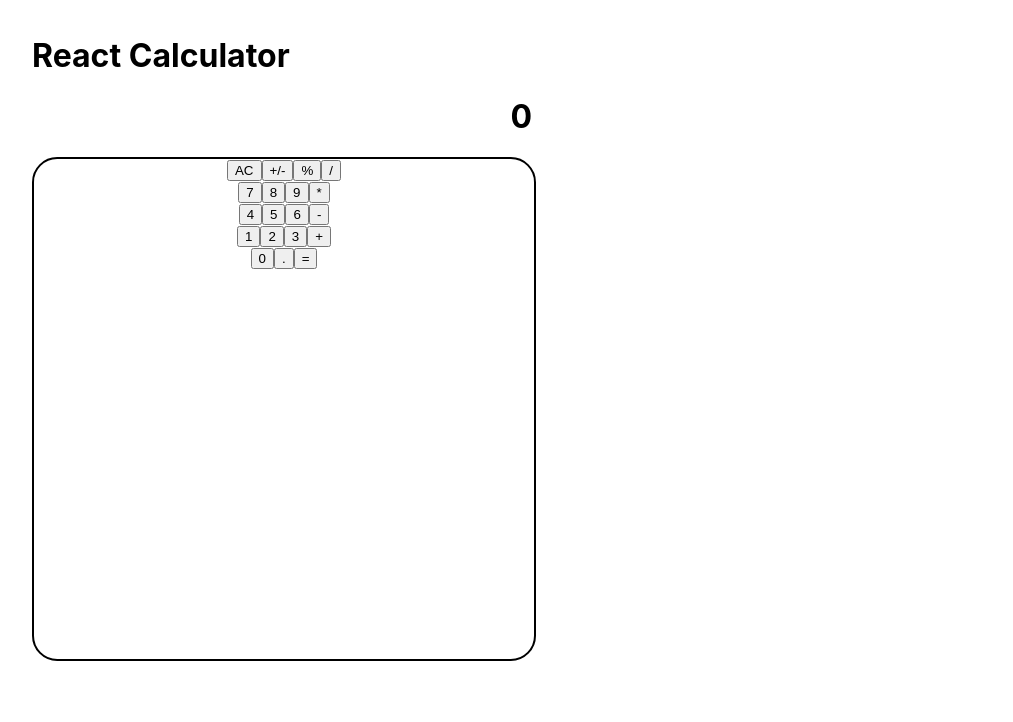
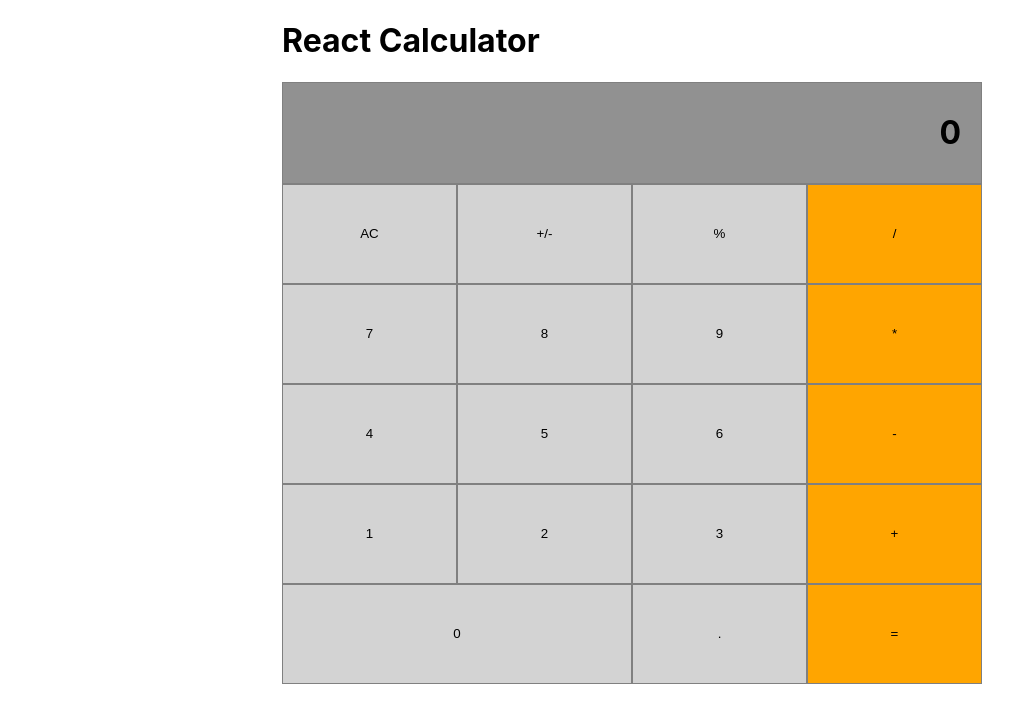
Before and after one commit to rsnazario/calculator-react, a React (Create React App) app: page / in a window 1280 px wide. Shown: the top 722 px of the page, without its empty margins (8-1021 px from the left). Built offline with nearby package versions, Linux system fonts and the light colour scheme.

Commit message:
Improved Operate + Styled

```diff
--- a/src/components/Button.js
+++ b/src/components/Button.js
@@ -14,8 +14,15 @@ export default class Button extends React.Component {
 
   render() {
     const { buttonName } = this.props;
+    let buttonClass = '';
+    buttonClass = buttonName === '0' ? 'button-0' : 'button';
+    if (['+', '-', '*', '/', '='].includes(buttonName)) {
+      buttonClass += ' operator-color';
+    } else {
+      buttonClass += ' classic-color';
+    }
     return (
-      <button type="submit" onClick={event => this.handleClick(event.target.value)} value={buttonName}>
+      <button className={buttonClass} type="submit" onClick={event => this.handleClick(event.target.value)} value={buttonName}>
         {buttonName}
       </button>
     );
--- a/src/components/ButtonPanel.js
+++ b/src/components/ButtonPanel.js
@@ -16,31 +16,31 @@ export default class ButtonPanel extends React.Component {
   render() {
     return (
       <div className="button-panel">
-        <div>
+        <div className="button-row">
           <Button buttonName="AC" clickHandler={this.handleClick} />
           <Button buttonName="+/-" clickHandler={this.handleClick} />
           <Button buttonName="%" clickHandler={this.handleClick} />
           <Button buttonName="/" clickHandler={this.handleClick} />
         </div>
-        <div>
+        <div className="button-row">
           <Button buttonName="7" clickHandler={this.handleClick} />
           <Button buttonName="8" clickHandler={this.handleClick} />
           <Button buttonName="9" clickHandler={this.handleClick} />
           <Button buttonName="*" clickHandler={this.handleClick} />
         </div>
-        <div>
+        <div className="button-row">
           <Button buttonName="4" clickHandler={this.handleClick} />
           <Button buttonName="5" clickHandler={this.handleClick} />
           <Button buttonName="6" clickHandler={this.handleClick} />
           <Button buttonName="-" clickHandler={this.handleClick} />
         </div>
-        <div>
+        <div className="button-row">
           <Button buttonName="1" clickHandler={this.handleClick} />
           <Button buttonName="2" clickHandler={this.handleClick} />
           <Button buttonName="3" clickHandler={this.handleClick} />
           <Button buttonName="+" clickHandler={this.handleClick} />
         </div>
-        <div>
+        <div className="button-row">
           <Button buttonName="0" clickHandler={this.handleClick} />
           <Button buttonName="." clickHandler={this.handleClick} />
           <Button buttonName="=" clickHandler={this.handleClick} />
--- a/src/components/Display.js
+++ b/src/components/Display.js
@@ -11,8 +11,8 @@ export default class Display extends React.Component {
     const { result } = this.props;
 
     return (
-      <div>
-        <h1 className="on-the-right">
+      <div className="flex-bottom button-row display-style">
+        <h1>
           {result}
         </h1>
       </div>
--- a/src/index.css
+++ b/src/index.css
@@ -17,7 +17,15 @@ body {
 }
 
 #root {
-  margin-left: 25px;
+  display: flex;
+  align-items: center;
+  justify-content: center;
+  width: 700px;
+  margin: auto;
+}
+
+.app-panel {
+  width: 100%;
 }
 
 code {
@@ -32,18 +40,46 @@ code {
 
 .button-panel {
   text-align: center;
-  height: 500px;
-  width: 500px;
-  border: 2px solid black;
-  border-radius: 5%;
+  margin: 0;
+  padding: 0;
 }
 
-.on-the-right {
-  text-align: right;
+.button-row {
+  height: 100px;
 }
 
-.app-panel {
-  height: 600px;
-  width: 500px;
-  padding: 15px;
+.button {
+  border: 1px solid gray;
+  height: 100%;
+  width: 25%;
 }
+
+.button-0 {
+  border: 1px solid gray;
+  height: 100%;
+  width: 50%;
+}
+
+.flex-bottom {
+  padding: 0 20px 0 0;
+  display: flex;
+  justify-content: flex-end;
+  align-items: center;
+}
+
+.display-style {
+  border: 1px solid gray;
+  background-color: rgb(145, 145, 145);
+}
+
+.on-bottom {
+  vertical-align: bottom;
+}
+
+.classic-color {
+  background-color: lightgray;
+}
+
+.operator-color {
+  background-color: orange;
+}
--- a/src/logic/operate.js
+++ b/src/logic/operate.js
@@ -19,7 +19,7 @@ const operate = (numberOne, numberTwo, operation) => {
       result = nTwo === 0 ? 'undefined' : nOne.div(nTwo);
       break;
     case '%':
-      result = nOne.mod(100);
+      result = nOne.div(100);
       break;
     default:
       result = '';
```
Also changed, not shown: 1 other file (tests, documents, lock files or other folders).
